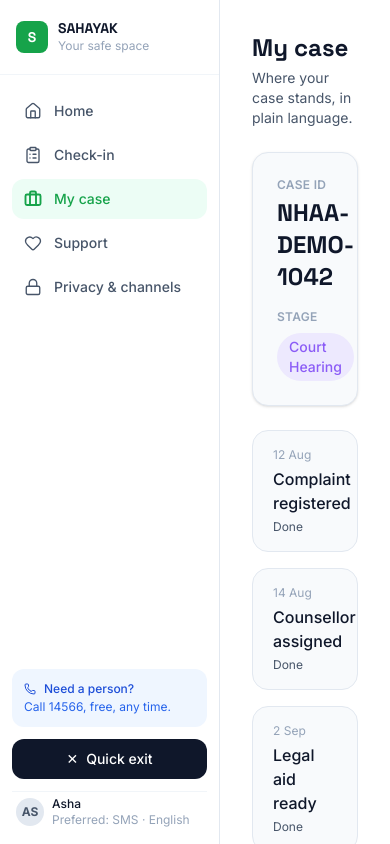
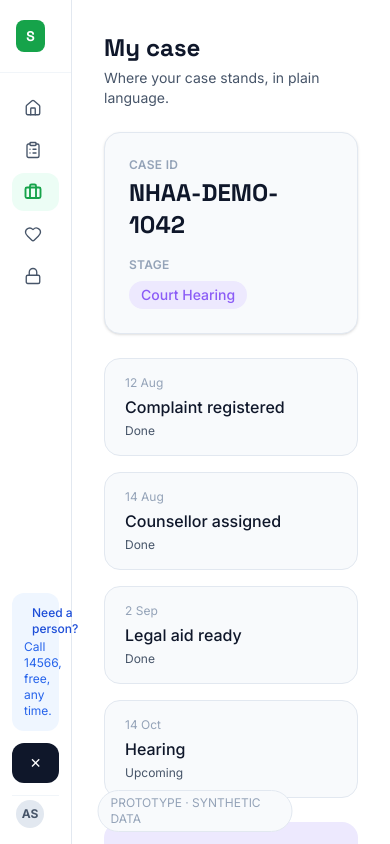
Before and after one commit to Aadarshsingh16/PS-094, a Next.js app in the folder web-app/: page /victim/mycase in a window 390 px wide. Shown: the top 844 px of the page. Built offline with nearby package versions, Linux system fonts and the light colour scheme.

Commit message:
feat: enhance responsive design and accessibility; add media queries for officer and victim shells, update layout with prototype notice, and improve navigation element visibility

```diff
--- a/web-app/src/app/globals.css
+++ b/web-app/src/app/globals.css
@@ -113,6 +113,25 @@ h1, h2, h3, h4, h5, h6,
   margin-left: var(--width-sidebar-officer);
 }
 
+@media (max-width: 1024px) {
+  .officer-shell,
+  .victim-shell {
+    margin-left: 4.5rem;
+  }
+
+  .side-rail {
+    width: 4.5rem;
+  }
+
+  .nav-copy {
+    position: absolute;
+    width: 1px;
+    height: 1px;
+    overflow: hidden;
+    clip: rect(0, 0, 0, 0);
+  }
+}
+
 .hero-panel {
   background-image: linear-gradient(
     145deg,
--- a/web-app/src/app/layout.tsx
+++ b/web-app/src/app/layout.tsx
@@ -27,7 +27,12 @@ export default function RootLayout({
 }>) {
   return (
     <html lang="en" className={`${inter.variable} ${spaceGrotesk.variable}`}>
-      <body className="antialiased">{children}</body>
+      <body className="antialiased">
+        {children}
+        <p className="pointer-events-none fixed bottom-3 left-1/2 z-40 -translate-x-1/2 rounded-full border border-border-default bg-bg-surface px-3 py-1 text-xs text-text-muted">
+          PROTOTYPE · SYNTHETIC DATA
+        </p>
+      </body>
     </html>
   );
 }
--- /dev/null
+++ b/web-app/src/app/template.tsx
@@ -0,0 +1,15 @@
+"use client";
+
+import { motion } from "framer-motion";
+
+export default function Template({ children }: { children: React.ReactNode }) {
+  return (
+    <motion.div
+      initial={{ opacity: 0, y: 8 }}
+      animate={{ opacity: 1, y: 0 }}
+      transition={{ duration: 0.3, ease: "easeInOut" }}
+    >
+      {children}
+    </motion.div>
+  );
+}
--- a/web-app/src/components/atoms/QuickExit.tsx
+++ b/web-app/src/components/atoms/QuickExit.tsx
@@ -25,7 +25,7 @@ export function QuickExit({ redirectUrl = "https://www.google.com" }: QuickExitP
       aria-label="Quick exit — leave this site immediately"
     >
       <span aria-hidden="true">✕</span>
-      Quick exit
+      <span className="nav-copy">Quick exit</span>
     </button>
   );
 }
--- a/web-app/src/components/atoms/RiskBadge.tsx
+++ b/web-app/src/components/atoms/RiskBadge.tsx
@@ -45,7 +45,7 @@ export function RiskBadge({ level, size = "md", showDot = true }: RiskBadgeProps
   const c = config[level];
   return (
     <span
-      className={`inline-flex items-center rounded-full font-semibold ${c.bg} ${c.text} ${sizeClasses[size]}`}
+      className={`inline-flex items-center rounded-full font-semibold ${c.bg} ${c.text} ${sizeClasses[size]} ${level === "CRITICAL" ? "animate-pulse" : ""}`}
     >
       {showDot && (
         <span className={`inline-block rounded-full ${c.dot} ${size === "lg" ? "w-2 h-2" : "w-1.5 h-1.5"}`} />
--- a/web-app/src/components/atoms/SideNav.tsx
+++ b/web-app/src/components/atoms/SideNav.tsx
@@ -53,7 +53,7 @@ function NavItem({ label, href, Icon, active }: NavItemProps) {
       `}
     >
       <Icon size={18} strokeWidth={active ? 2.5 : 1.8} />
-      {label}
+      <span className="nav-copy">{label}</span>
     </Link>
   );
 }
@@ -64,7 +64,7 @@ export function VictimSideNav({ embedded = false }: SideNavFrameProps) {
 
   return (
     <aside
-      className={`bg-bg-primary border-r border-border-default flex flex-col w-sidebar-victim ${
+      className={`side-rail bg-bg-primary border-r border-border-default flex flex-col w-sidebar-victim ${
         embedded ? "relative h-[720px] shrink-0" : "fixed left-0 top-0 h-full"
       }`}
     >
@@ -75,8 +75,8 @@ export function VictimSideNav({ embedded = false }: SideNavFrameProps) {
             <span className="text-text-inverse font-bold text-sm font-heading">S</span>
           </div>
           <div>
-            <div className="font-heading font-bold text-text-primary text-sm leading-tight">SAHAYAK</div>
-            <div className="text-text-muted text-xs">Your safe space</div>
+            <div className="nav-copy font-heading font-bold text-text-primary text-sm leading-tight">SAHAYAK</div>
+            <div className="nav-copy text-text-muted text-xs">Your safe space</div>
           </div>
         </div>
       </div>
@@ -112,8 +112,8 @@ export function VictimSideNav({ embedded = false }: SideNavFrameProps) {
             AS
           </div>
           <div>
-            <div className="text-xs font-medium text-text-primary">Asha</div>
-            <div className="text-xs text-text-muted">Preferred: SMS · English</div>
+            <div className="nav-copy text-xs font-medium text-text-primary">Asha</div>
+            <div className="nav-copy text-xs text-text-muted">Preferred: SMS · English</div>
           </div>
         </div>
       </div>
@@ -140,7 +140,7 @@ export function OfficerSideNav({
 
   return (
     <aside
-      className={`bg-bg-primary border-r border-border-default flex flex-col w-sidebar-officer ${
+      className={`side-rail bg-bg-primary border-r border-border-default flex flex-col w-sidebar-officer ${
         embedded ? "relative h-[720px] shrink-0" : "fixed left-0 top-0 h-full"
       }`}
     >
@@ -151,8 +151,8 @@ export function OfficerSideNav({
             <span className="text-text-inverse font-bold text-sm font-heading">S</span>
           </div>
           <div>
-            <div className="font-heading font-bold text-text-primary text-sm leading-tight">SAHAYAK AI</div>
-            <div className="text-text-muted text-xs">Well-being monitoring</div>
+            <div className="nav-copy font-heading font-bold text-text-primary text-sm leading-tight">SAHAYAK AI</div>
+            <div className="nav-copy text-text-muted text-xs">Well-being monitoring</div>
           </div>
         </div>
       </div>
@@ -175,8 +175,8 @@ export function OfficerSideNav({
             {initials}
           </div>
           <div className="min-w-0">
-            <div className="text-xs font-semibold text-text-primary truncate">{userName}</div>
-            <div className="text-xs text-text-muted truncate">{userRole} · {userLocation}</div>
+            <div className="nav-copy text-xs font-semibold text-text-primary truncate">{userName}</div>
+            <div className="nav-copy text-xs text-text-muted truncate">{userRole} · {userLocation}</div>
           </div>
         </div>
       </div>
--- /dev/null
+++ b/web-app/src/components/molecules/CountUp.tsx
@@ -0,0 +1,21 @@
+"use client";
+
+import { useEffect, useState } from "react";
+
+export function CountUp({ from, to }: { from: number; to: number }) {
+  const [shown, setShown] = useState(from);
+
+  useEffect(() => {
+    const start = performance.now();
+    let frame = 0;
+    const tick = (now: number) => {
+      const progress = Math.min(1, (now - start) / 900);
+      setShown(Math.round(from + (to - from) * progress));
+      if (progress < 1) frame = requestAnimationFrame(tick);
+    };
+    frame = requestAnimationFrame(tick);
+    return () => cancelAnimationFrame(frame);
+  }, [from, to]);
+
+  return <>{shown}</>;
+}
--- a/web-app/src/components/molecules/DistressTrend.tsx
+++ b/web-app/src/components/molecules/DistressTrend.tsx
@@ -47,6 +47,9 @@ export function DistressTrend({ data, highlightWeek, highlightScore }: DistressT
           stroke="var(--color-chart-lime)"
           strokeWidth={3}
           dot={false}
+          isAnimationActive
+          animationDuration={800}
+          animationEasing="ease-in-out"
         />
         <ReferenceDot
           x={highlightWeek}
--- a/web-app/src/components/molecules/RiskDonut.tsx
+++ b/web-app/src/components/molecules/RiskDonut.tsx
@@ -47,6 +47,9 @@ export function RiskDonut({ segments, center, caption }: RiskDonutProps) {
               innerRadius={68}
               outerRadius={88}
               stroke="none"
+              isAnimationActive
+              animationDuration={800}
+              animationEasing="ease-in-out"
             >
               {segments.map((segment) => (
                 <Cell key={segment.key} fill={FILLS[tone(segment.key)]} />
--- a/web-app/src/data/signals.json
+++ b/web-app/src/data/signals.json
@@ -26,6 +26,8 @@
   "path": "Fast Crisis Path",
   "toast": "HIGH RISK alert created for #USR-7844",
   "outcome": "Outcome improved · Continue monitoring",
+  "monitoring": "Monitoring active",
+  "nextCheckin": "Next check-in scheduled",
   "followUp": "Follow-up scheduled with Priya Sharma",
   "confirmed": ["Counsellor follow-up", "Safety reassessment", "Legal-aid coordination"]
 }
```
